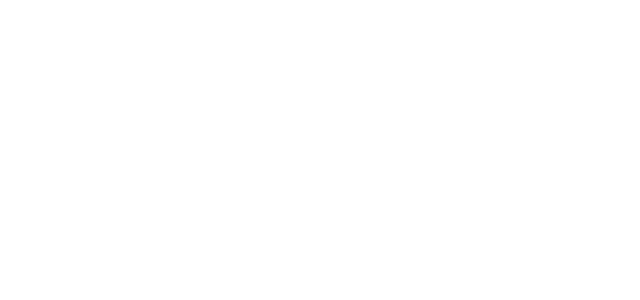
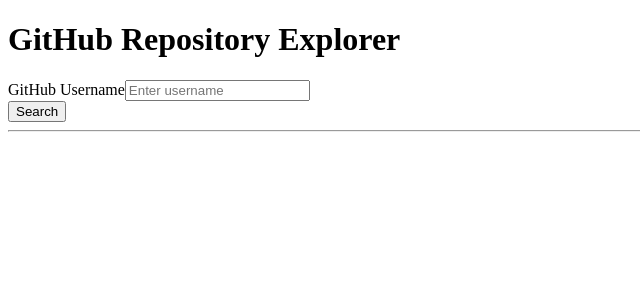
Before and after one commit to Brand0nLe/GitHub-Repository-Explorer, a React (Create React App) app: page / in a window 1280 px wide. Shown: the top 300 px of the page, without its empty margins (0-640 px from the left). Built offline with nearby package versions, Linux system fonts and the light colour scheme.

Commit message:
import homepage

```diff
--- a/src/App.tsx
+++ b/src/App.tsx
@@ -1,12 +1,12 @@
 import React from 'react';
 import logo from './logo.svg';
-
+import HomePage from './pages/HomePage';
 
 
 function App() {
   return (
     <div>
-
+      <HomePage/>
     </div>
     );
 }
```
